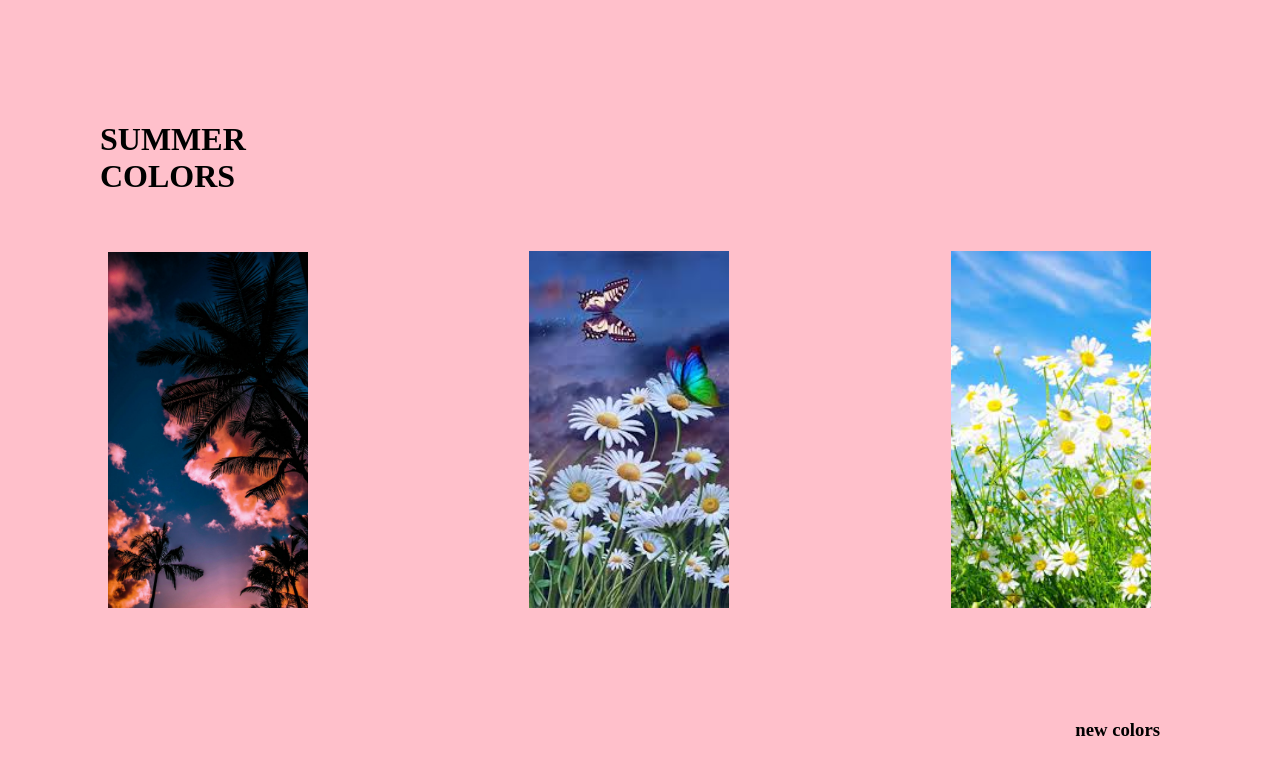
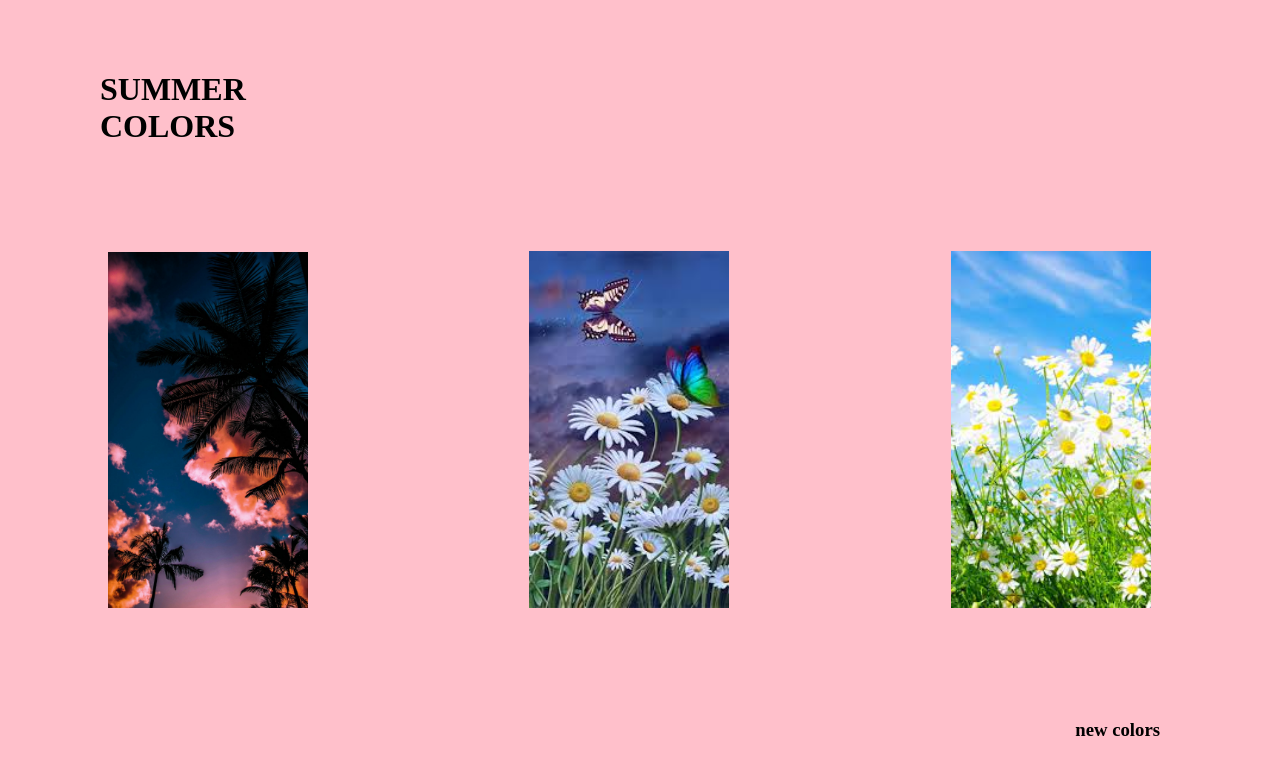
Before and after one commit to DoshikBruh/Summer-Colors, a plain HTML site: page index.html in a window 1280 px wide. Drawn offline with Linux system fonts and the light colour scheme.

Commit message:
Add files via upload

```diff
--- a/style.css
+++ b/style.css
@@ -9,10 +9,11 @@ body {
 
 h1 {
     position: absolute;
-    top: 100px;
+    top: 50px;
     left: 100px;
     width: 200px;
 }
+
 div {
     height: 600px;
 display: flex;
```
Also changed, not shown: index.html (+2 -0 lines).
